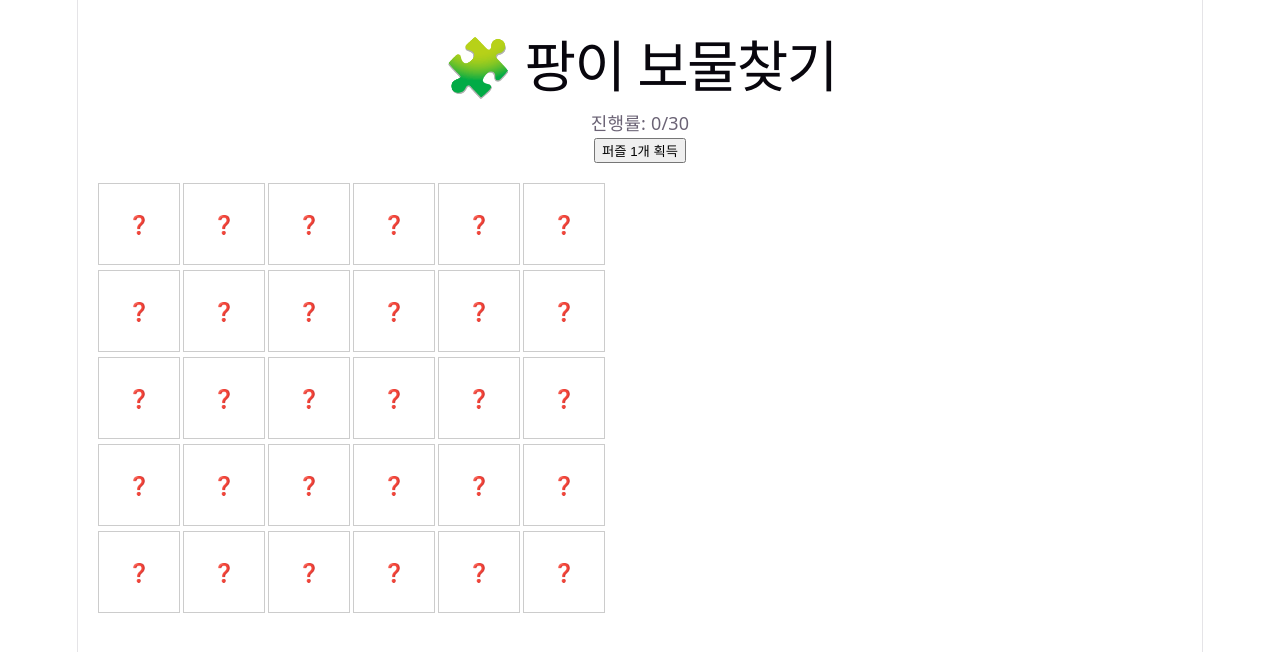
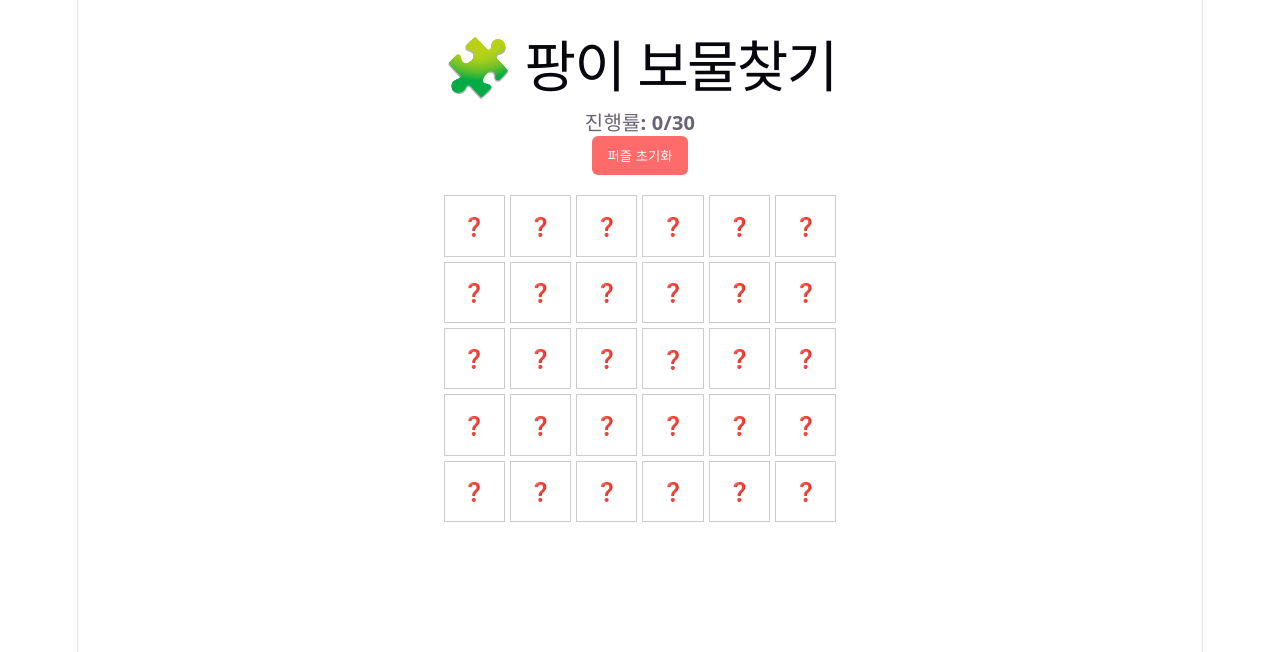
Before and after one commit to tacocat-2222/pangi-treasure-2, a React (Vite) app in the folder temp-puzzle/: page / in a window 1280 px wide. Shown: the top 652 px of the page. Built offline with nearby package versions, Linux system fonts and the light colour scheme.

Commit message:
QR 보물찾기 완성(그림은 연동 전)

```diff
--- a/temp-puzzle/src/App.jsx
+++ b/temp-puzzle/src/App.jsx
@@ -1,54 +1,149 @@
 import { useEffect, useState } from "react";
+
+const TOTAL = 30;
 
 export default function App() {
   const [pieces, setPieces] = useState([]);
+  const [message, setMessage] = useState("");
 
   useEffect(() => {
+    const params = new URLSearchParams(
+      window.location.search
+    );
+
+    // 관리자 초기화
+    if (params.get("reset") === "1") {
+      localStorage.removeItem("pieces");
+      setPieces([]);
+      setMessage("🔄 퍼즐이 초기화되었습니다.");
+      return;
+    }
+
     const saved = JSON.parse(
       localStorage.getItem("pieces") || "[]"
     );
-    setPieces(saved);
+
+    const piece = Number(params.get("piece"));
+
+    let nextPieces = [...saved];
+
+    if (
+      piece >= 1 &&
+      piece <= TOTAL &&
+      !saved.includes(piece)
+    ) {
+      nextPieces.push(piece);
+
+      localStorage.setItem(
+        "pieces",
+        JSON.stringify(nextPieces)
+      );
+
+      setMessage(
+        `🎉 ${piece}번 조각을 획득했습니다!`
+      );
+    }
+
+    setPieces(nextPieces);
   }, []);
 
-  const collectPiece = () => {
-    if (pieces.length < 30) {
-      const next = [...pieces, pieces.length + 1];
-      setPieces(next);
-      localStorage.setItem(
-        "pieces",
-        JSON.stringify(next)
-      );
+  const resetPuzzle = () => {
+    if (
+      window.confirm(
+        "정말 퍼즐을 초기화하시겠습니까?"
+      )
+    ) {
+      localStorage.removeItem("pieces");
+      setPieces([]);
+      setMessage("🔄 퍼즐이 초기화되었습니다.");
     }
   };
 
   return (
-    <div style={{ padding: 20 }}>
+    <div
+      style={{
+        padding: 20,
+        maxWidth: 900,
+        margin: "0 auto",
+        textAlign: "center",
+      }}
+    >
       <h1>🧩 팡이 보물찾기</h1>
 
-      <p>진행률: {pieces.length}/30</p>
+      <p
+        style={{
+          fontSize: "20px",
+          fontWeight: "bold",
+        }}
+      >
+        진행률: {pieces.length}/{TOTAL}
+      </p>
 
-      <button onClick={collectPiece}>
-        퍼즐 1개 획득
+      <button
+        onClick={resetPuzzle}
+        style={{
+          marginBottom: 20,
+          padding: "10px 15px",
+          backgroundColor: "#ff6b6b",
+          color: "white",
+          border: "none",
+          borderRadius: "6px",
+          cursor: "pointer",
+        }}
+      >
+        퍼즐 초기화
       </button>
+
+      {message && (
+        <div
+          style={{
+            padding: 12,
+            marginBottom: 15,
+            backgroundColor: "#dff0d8",
+            border: "1px solid #b2d8b2",
+          }}
+        >
+          {message}
+        </div>
+      )}
+
+      {pieces.length === TOTAL && (
+        <div
+          style={{
+            padding: 20,
+            marginBottom: 20,
+            backgroundColor: "#ffe066",
+            borderRadius: "10px",
+            fontSize: "24px",
+            fontWeight: "bold",
+          }}
+        >
+          🎊 축하합니다!
+          <br />
+          30개의 조각을 모두 찾았습니다!
+          <br />
+          팡이 보물찾기 성공!
+        </div>
+      )}
 
       <div
         style={{
           display: "grid",
-          gridTemplateColumns: "repeat(6, 80px)",
+          gridTemplateColumns:
+            "repeat(6, minmax(50px, 1fr))",
           gap: "5px",
-          marginTop: "20px",
         }}
       >
-        {Array.from({ length: 30 }).map((_, i) => (
+        {Array.from({ length: TOTAL }).map((_, i) => (
           <div
             key={i}
             style={{
-              width: 80,
-              height: 80,
+              aspectRatio: "1 / 1",
               border: "1px solid #ccc",
               display: "flex",
+              justifyContent: "center",
               alignItems: "center",
-              justifyContent: "center",
+              backgroundColor: "#fff",
             }}
           >
             {pieces.includes(i + 1)
```
